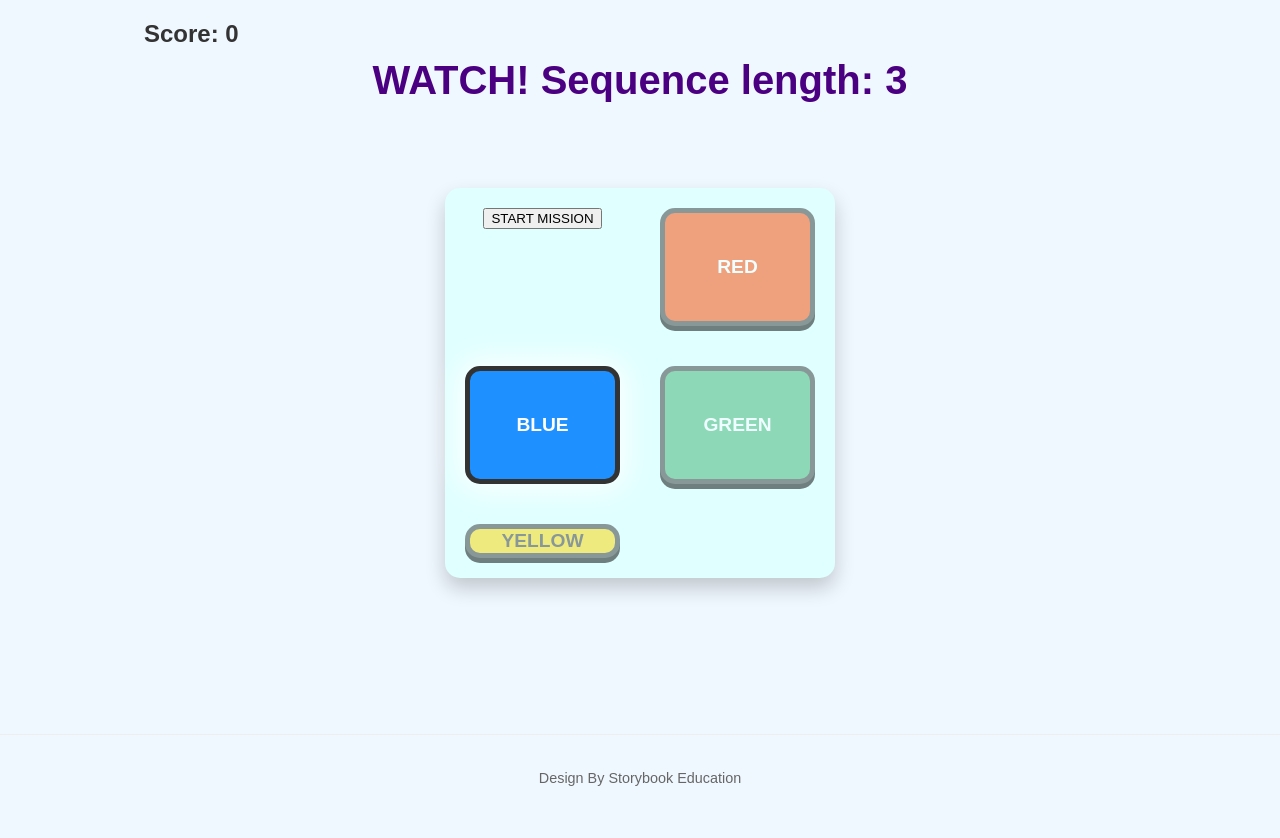
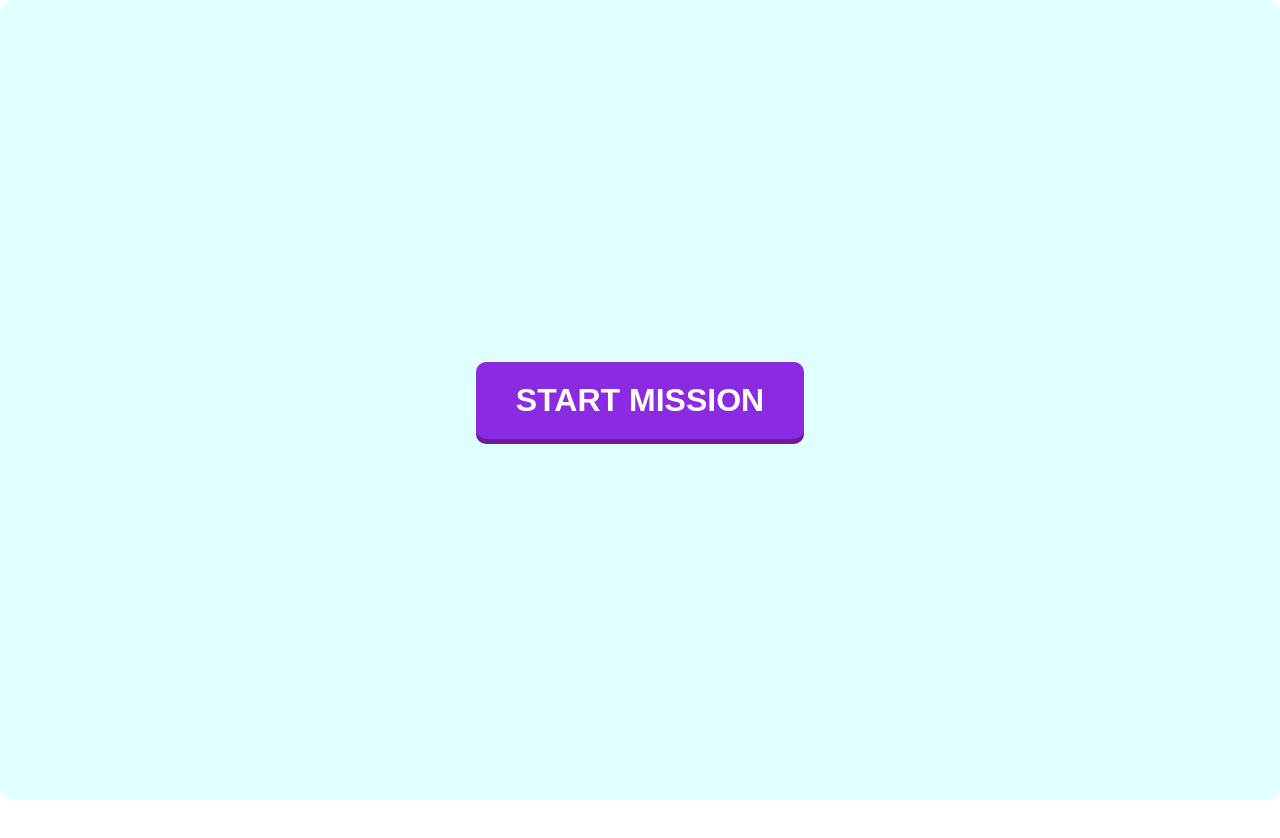
Before and after one commit to ealimon/Satellite-Stream, a plain HTML site: page index.html in a window 1280 px wide. After the commit the page ends 800 px from the top, so only its background shows below. Drawn offline with Linux system fonts and the light colour scheme.

Commit message:
Update game4.css

```diff
--- a/game4.css
+++ b/game4.css
@@ -1,92 +1,32 @@
-body {
-    font-family: 'Arial', sans-serif;
-    text-align: center;
-    background-color: #F0F8FF;
-    color: #333;
-    margin: 0;
-    padding: 20px;
-    display: flex;
-    flex-direction: column;
-    align-items: center;
-    min-height: 100vh;
-}
-
-header {
-    width: 80%;
-    margin-bottom: 30px;
-}
-
-#score {
-    font-size: 1.5em;
-    font-weight: bold;
-    text-align: left;
-    margin-bottom: 10px;
-}
-
-#message {
-    font-size: 2.5em;
-    font-weight: 800;
-    color: #4B0082;
-    min-height: 50px;
-}
-
-#sequence-display {
-    display: grid;
-    /* Grid layout for 2x2 buttons */
-    grid-template-columns: repeat(2, 1fr);
-    grid-template-rows: repeat(2, 1fr);
-    gap: 40px;
-    padding: 20px;
-    background-color: #E0FFFF; /* Light background for contrast */
-    border-radius: 15px;
-    box-shadow: 0 10px 20px rgba(0, 0, 0, 0.2);
-    margin-top: 50px;
-    width: 350px; /* Fixed size for the grid */
-    height: 350px;
-}
-
-.sequence-button {
+/* New Styles for the Start Screen */
+#start-screen {
+    position: absolute;
+    top: 0;
+    left: 0;
     width: 100%;
     height: 100%;
-    border-radius: 15px;
-    border: 5px solid #333;
-    font-size: 1.2em;
-    font-weight: bold;
-    color: white;
-    cursor: pointer;
-    box-shadow: 0 5px 0 0 #000;
-    transition: background-color 0.2s, box-shadow 0.1s, transform 0.1s;
+    background-color: #E0FFFF; /* Matches container background */
     display: flex;
     align-items: center;
     justify-content: center;
-    opacity: 0.5; /* Dimmed state */
-    pointer-events: none; /* Initially disabled */
+    z-index: 10;
+    border-radius: 15px;
 }
 
-.sequence-button:active {
-    transform: translateY(2px);
-    box-shadow: 0 3px 0 0 #000;
+#start-button {
+    padding: 20px 40px;
+    font-size: 2em;
+    font-weight: bold;
+    color: white;
+    background-color: #8A2BE2; /* Violet */
+    border: none;
+    border-radius: 10px;
+    cursor: pointer;
+    box-shadow: 0 5px 0 0 #6A1A9A;
+    transition: transform 0.1s;
 }
 
-/* Light-up state for the sequence display */
-.active {
-    opacity: 1;
-    box-shadow: 0 0 30px 5px currentColor; /* Glow effect */
+#start-button:active {
+    transform: translateY(2px);
+    box-shadow: 0 3px 0 0 #6A1A9A;
 }
-
-/* Button colors */
-.red { background-color: #FF4500; }
-.blue { background-color: #1E90FF; }
-.green { background-color: #3CB371; }
-.yellow { background-color: #FFD700; color: #333; }
-
-
-footer {
-    width: 100%;
-    margin-top: auto;
-    padding: 20px;
-    font-size: 0.9em;
-    color: #666;
-    border-top: 1px solid #eee;
-    text-align: center;
-}
```
